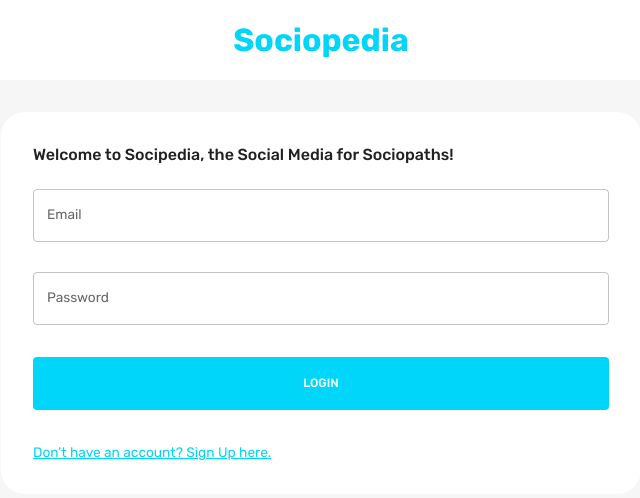
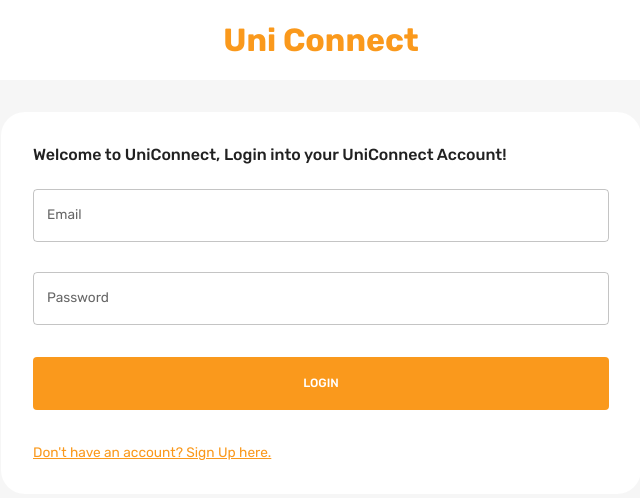
Before and after one commit to AhamedAadhil/SocialMedia_MERN, a React (Create React App) app in the folder client/: page / in a window 1280 px wide. Shown: the top 498 px of the page, without its empty margins (319-959 px from the left). Built offline with nearby package versions, Linux system fonts and the light colour scheme.

Commit message:
login page changes 1

```diff
--- a/client/src/scenes/loginPage/Form.jsx
+++ b/client/src/scenes/loginPage/Form.jsx
@@ -240,9 +240,9 @@ const Form = () => {
               sx={{
                 m: "2rem 0",
                 p: "1rem",
-                backgroundColor: palette.primary.main,
+                backgroundColor: "#FA991C",
                 color: palette.background.alt,
-                "&:hover": { color: palette.primary.main },
+                "&:hover": { color: "#1C768F" },
               }}
             >
               {isLogin ? "LOGIN" : "REGISTER"}
@@ -254,10 +254,10 @@ const Form = () => {
               }}
               sx={{
                 textDecoration: "underline",
-                color: palette.primary.main,
+                color: "#FA991C",
                 "&:hover": {
                   cursor: "pointer",
-                  color: palette.primary.light,
+                  color: "#1C768F",
                 },
               }}
             >
--- a/client/src/scenes/loginPage/index.jsx
+++ b/client/src/scenes/loginPage/index.jsx
@@ -12,8 +12,8 @@ const LoginPage = () => {
         p="1rem 6%"
         textAlign="center"
       >
-        <Typography fontWeight="bold" fontSize="32px" color="primary">
-          Sociopedia
+        <Typography fontWeight="bold" fontSize="32px" color="#FA991C">
+          Uni Connect
         </Typography>
       </Box>
 
@@ -25,7 +25,7 @@ const LoginPage = () => {
         backgroundColor={theme.palette.background.alt}
       >
         <Typography fontWeight="500" variant="h5" sx={{ mb: "1.5rem" }}>
-          Welcome to Socipedia, the Social Media for Sociopaths!
+          Welcome to UniConnect, Login into your UniConnect Account!
         </Typography>
         <Form />
       </Box>
```
Also changed, not shown: 2 other files (tests, documents, lock files or other folders).
